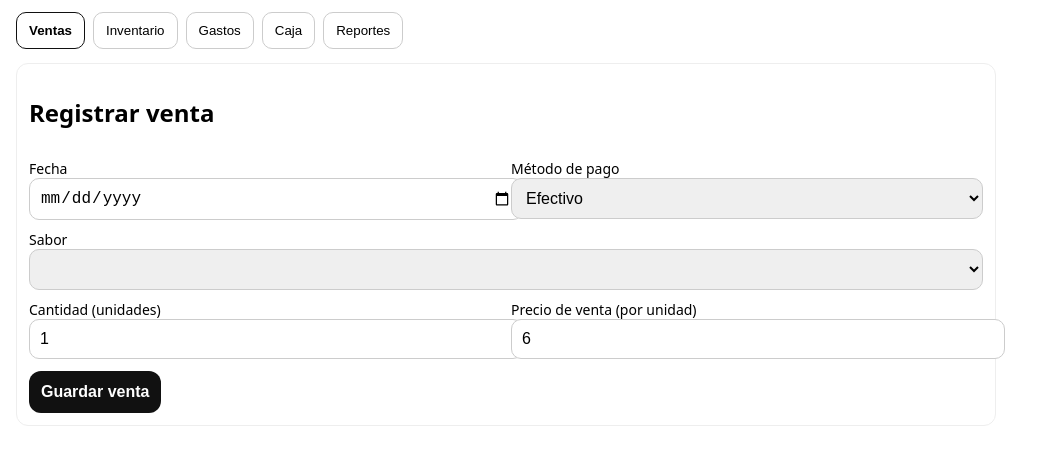
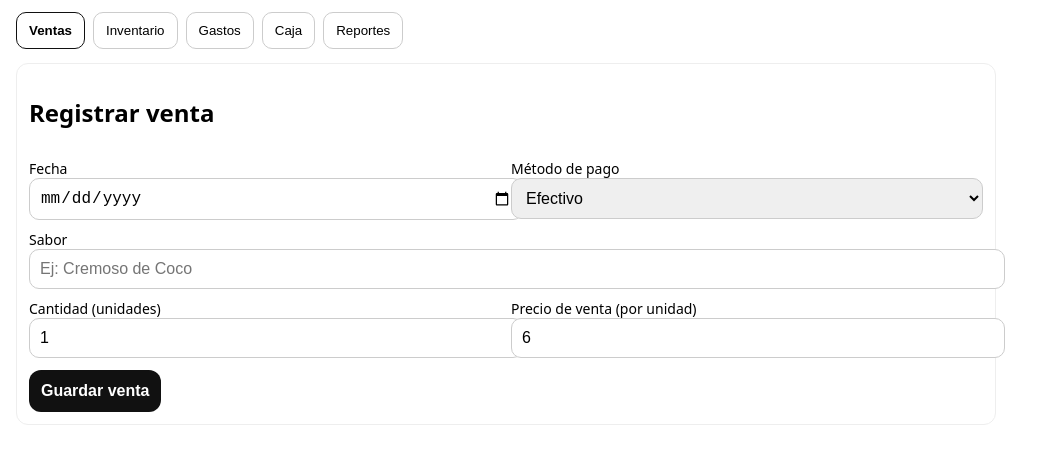
Before and after one commit to rherreraivan-lgtm/cremo-love, a plain HTML site: page index.html in a window 1280 px wide. Shown: the part 87-552 px from the top of the page, without its empty margins (0-1052 px from the left). Drawn offline with Linux system fonts and the light colour scheme.

Commit message:
Update index.html

```diff
--- a/index.html
+++ b/index.html
@@ -57,7 +57,7 @@
       </div>
 
       <label>Sabor</label>
-      <select id="saleFlavor"></select>
+<input id="flavor" type="text" placeholder="Ej: Cremoso de Coco">
 
       <div class="row">
         <div>
```
